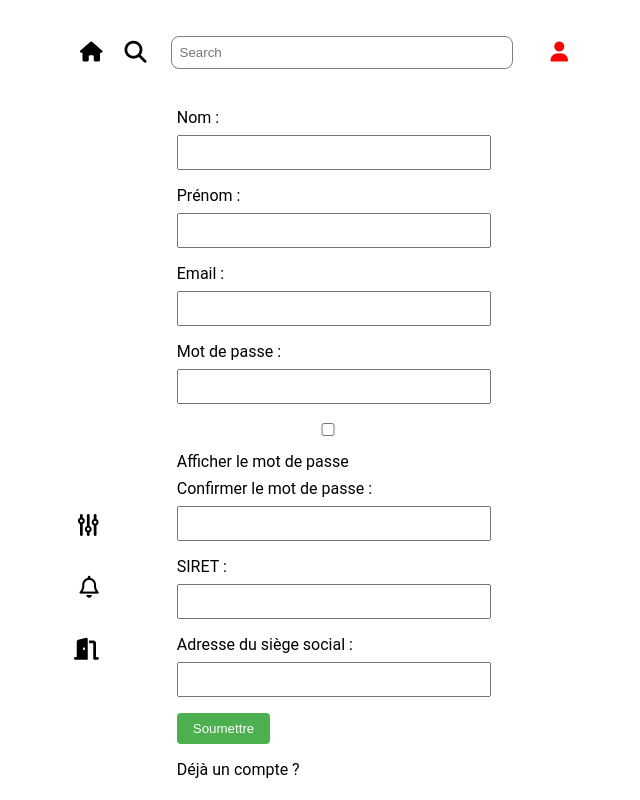
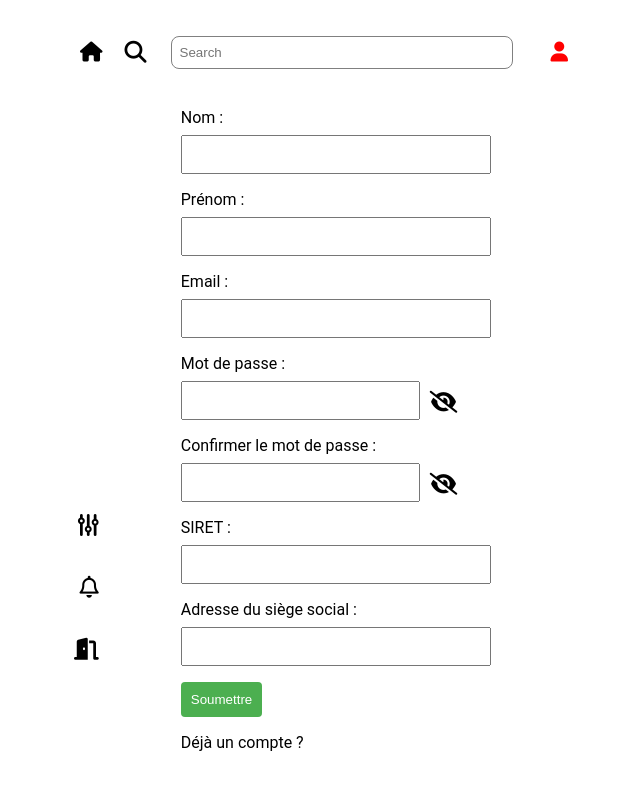
Before and after one commit to Steph4477/masterpiece, a SvelteKit app in the folder frontend/: page /forms/register in a window 1280 px wide. Shown: the whole page, without its empty margins (316-956 px from the left). Built offline with nearby package versions, Linux system fonts and the light colour scheme.

Commit message:
add visibilty password in formulary

```diff
--- a/frontend/src/routes/forms/register/+page.svelte
+++ b/frontend/src/routes/forms/register/+page.svelte
@@ -1,15 +1,5 @@
 <script lang="ts">
 	import { goto } from '$app/navigation';
-
-	let formData = {
-		lastName: '',
-		firstName: '',
-		email: '',
-		password: '',
-		passwordValidation: '',
-		siret: '',
-		headQuarter: ''
-	};
 
 	const postForm = async () => {
 		try {
@@ -39,11 +29,32 @@
 
 	// Function to toggle password visibility
 	const togglePasswordVisibility = () => {
+		passwordVisible = !passwordVisible;
 		const passwordInput = document.getElementById('password') as HTMLInputElement;
-		const showPasswordCheckbox = document.getElementById('showPassword') as HTMLInputElement;
+		passwordInput.type = passwordVisible ? 'text' : 'password';
+	};
 
-		passwordInput.type = showPasswordCheckbox.checked ? 'text' : 'password';
+	// Function to toggle password validation visibility
+	const togglePasswordValidationVisibility = () => {
+		passwordValidationVisible = !passwordValidationVisible;
+		const passwordValidationInput = document.getElementById(
+			'passwordValidation'
+		) as HTMLInputElement;
+		passwordValidationInput.type = passwordValidationVisible ? 'text' : 'password';
 	};
+
+	let formData = {
+		lastName: '',
+		firstName: '',
+		email: '',
+		password: '',
+		passwordValidation: '',
+		siret: '',
+		headQuarter: ''
+	};
+
+	let passwordVisible = false;
+	let passwordValidationVisible = false;
 
 </script>
 
@@ -57,16 +68,33 @@
 
 		<label for="email">Email :</label>
 		<input type="email" id="email" bind:value={formData.email} required />
-
 		<label for="password">Mot de passe :</label>
-		<input type="password" id="password" bind:value={formData.password} required />
-		<label for="showPassword">
-			<input type="checkbox" id="showPassword" on:change={togglePasswordVisibility} />
-			Afficher le mot de passe
-		</label>
-
+		<div class="password">
+			<input type="password" id="password" bind:value={formData.password} required />
+			<button class="eye" on:click={togglePasswordVisibility}>
+				{#if passwordVisible}
+					<i class="fa-solid fa-eye"></i>
+				{:else}
+					<i class="fa-solid fa-eye-slash"></i>
+				{/if}
+			</button>
+		</div>
 		<label for="passwordValidation">Confirmer le mot de passe :</label>
-		<input type="password" id="passwordValidation" bind:value={formData.passwordValidation} required />
+		<div class="password">
+			<input
+				type="password"
+				id="passwordValidation"
+				bind:value={formData.passwordValidation}
+				required
+			/>
+			<button class="eye" on:click={togglePasswordValidationVisibility}>
+				{#if passwordValidationVisible}
+					<i class="fa-solid fa-eye"></i>
+				{:else}
+					<i class="fa-solid fa-eye-slash"></i>
+				{/if}
+			</button>
+		</div>
 
 		<label for="siret">SIRET :</label>
 		<input type="text" id="siret" bind:value={formData.siret} required />
@@ -98,12 +126,21 @@
 
 	input {
 		width: 100%;
-		padding: 8px;
+		padding: 10px;
 		margin-bottom: 16px;
 	}
 
+	.eye {
+		display: flex;
+		text-align: center;
+		border: none;
+		cursor: pointer;
+		background: white;
+		color: black;
+	}
+
 	button {
-		padding: 8px 16px;
+		padding: 10px;
 		background-color: #4caf50;
 		color: white;
 		border: none;
@@ -115,6 +152,10 @@
 		background-color: #45a049;
 	}
 
+	.password {
+		display: flex;
+	}
+
 	.login {
 		width: 100%;
 		height: 15px;
```
